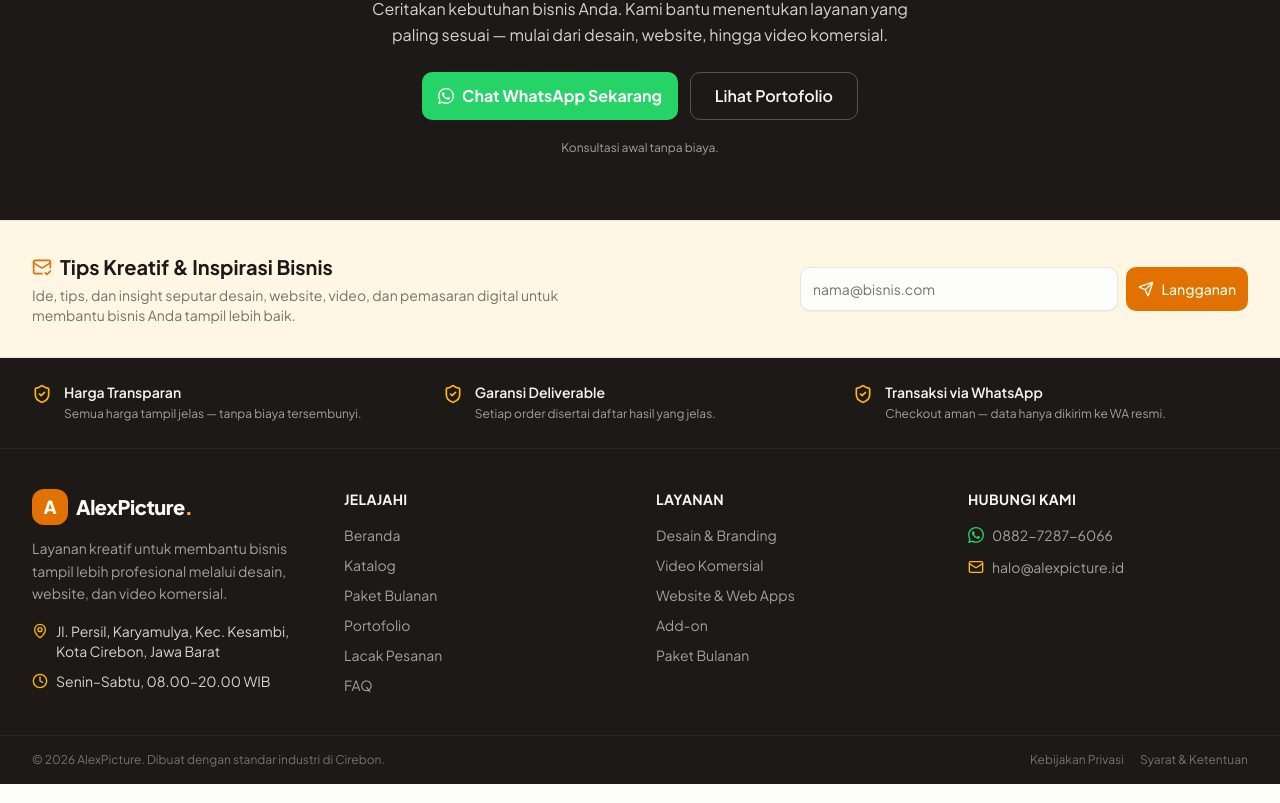
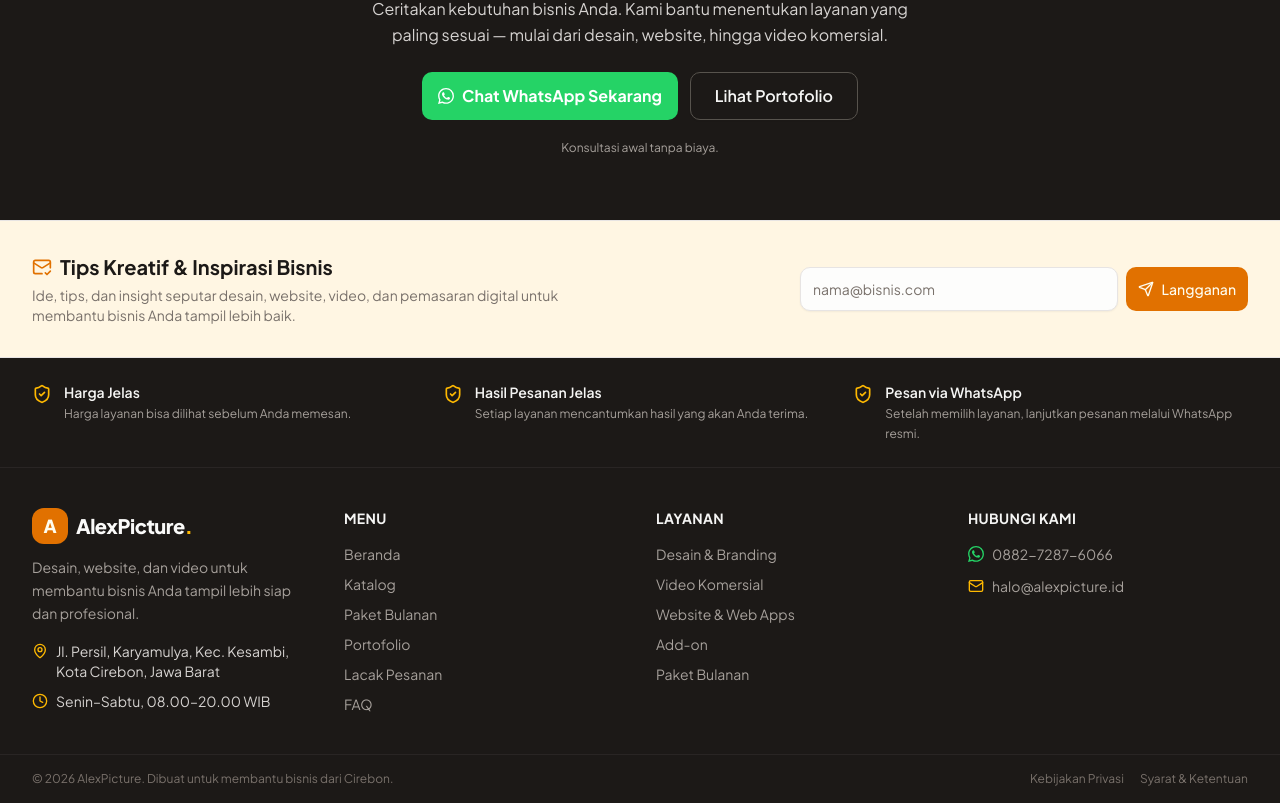
Before and after one commit to disigitalku66-ops/alexpictre, a Next.js app: page / in a window 1280 px wide. Shown: the part 5430-6233 px from the top of the page. Built offline with nearby package versions, Linux system fonts and the light colour scheme.

Commit message:
refine footer copy

```diff
--- a/src/components/layout/site-footer.tsx
+++ b/src/components/layout/site-footer.tsx
@@ -23,9 +23,9 @@ export function SiteFooter() {
       <div className="border-b border-stone-800">
         <div className="mx-auto grid max-w-7xl grid-cols-1 gap-4 px-4 py-6 sm:grid-cols-3 lg:px-8">
           {[
-            { title: "Harga Transparan", desc: "Semua harga tampil jelas — tanpa biaya tersembunyi." },
-            { title: "Garansi Deliverable", desc: "Setiap order disertai daftar hasil yang jelas." },
-            { title: "Transaksi via WhatsApp", desc: "Checkout aman — data hanya dikirim ke WA resmi." },
+            { title: "Harga Jelas", desc: "Harga layanan bisa dilihat sebelum Anda memesan." },
+            { title: "Hasil Pesanan Jelas", desc: "Setiap layanan mencantumkan hasil yang akan Anda terima." },
+            { title: "Pesan via WhatsApp", desc: "Setelah memilih layanan, lanjutkan pesanan melalui WhatsApp resmi." },
           ].map((t) => (
             <div key={t.title} className="flex items-start gap-3">
               <ShieldCheck className="mt-0.5 h-5 w-5 shrink-0 text-amber-400" aria-hidden />
@@ -51,8 +51,7 @@ export function SiteFooter() {
             </span>
           </div>
           <p className="mt-3 text-sm leading-relaxed text-stone-400">
-            Layanan kreatif untuk membantu bisnis tampil lebih profesional melalui desain,
-            website, dan video komersial.
+            Desain, website, dan video untuk membantu bisnis Anda tampil lebih siap dan profesional.
           </p>
           <div className="mt-4 space-y-2.5 text-sm">
             <p className="flex items-start gap-2">
@@ -67,8 +66,8 @@ export function SiteFooter() {
         </div>
 
         {/* Kolom 2: Jelajahi */}
-        <nav aria-label="Tautan jelajahi">
-          <h3 className="text-sm font-bold uppercase tracking-wide text-stone-100">Jelajahi</h3>
+        <nav aria-label="Tautan navigasi">
+          <h3 className="text-sm font-bold uppercase tracking-wide text-stone-100">Menu</h3>
           <ul className="mt-4 space-y-2.5 text-sm">
             {EXPLORE_LINKS.map((l) => (
               <li key={l.to}>
@@ -122,7 +121,7 @@ export function SiteFooter() {
       {/* Baris bawah */}
       <div className="border-t border-stone-800">
         <div className="mx-auto flex max-w-7xl flex-col items-center justify-between gap-2 px-4 py-4 pb-24 text-xs text-stone-500 sm:flex-row lg:px-8 md:pb-4">
-          <p>© {new Date().getFullYear()} AlexPicture. Dibuat dengan standar industri di Cirebon.</p>
+          <p>© {new Date().getFullYear()} AlexPicture. Dibuat untuk membantu bisnis dari Cirebon.</p>
           <div className="flex items-center gap-4">
             <Link to="/kebijakan-privasi" className="transition-colors hover:text-amber-400">
               Kebijakan Privasi
```
